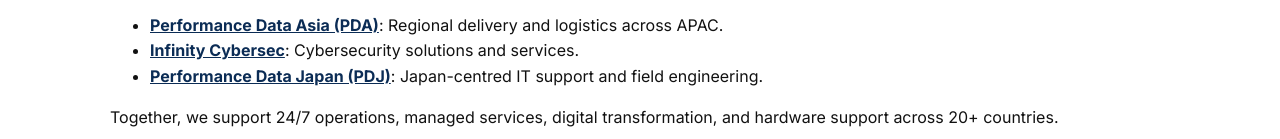
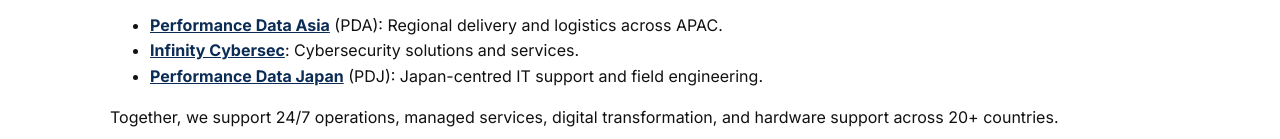
Before and after one commit to adventedgetechnologiesasia/ATA, a plain HTML site: page index.html in a window 1280 px wide. Shown: the part 581-720 px from the top of the page. Drawn offline with Linux system fonts and the light colour scheme.

Commit message:
Update index.html - Formatting

```diff
--- a/index.html
+++ b/index.html
@@ -58,9 +58,9 @@
   <p><strong>AdventEdge Technologies Asia (ATA)</strong> is the parent company of the AdventEdge Group. We deliver reliable IT services across Asia–Pacific with our <strong>member companies</strong>:</p>
 
   <ul>
-    <li><strong><a href="https://www.performancedata-asia.com/" target="_blank" rel="noopener">Performance Data Asia (PDA)</a></strong>: Regional delivery and logistics across APAC.</li>
+    <li><strong><a href="https://www.performancedata-asia.com/" target="_blank" rel="noopener">Performance Data Asia</a></strong> (PDA): Regional delivery and logistics across APAC.</li>
     <li><strong><a href="https://www.icyber.com.sg/" target="_blank" rel="noopener">Infinity Cybersec</a></strong>: Cybersecurity solutions and services.</li>
-    <li><strong><a href="https://www.performancedata.co.jp/" target="_blank" rel="noopener">Performance Data Japan (PDJ)</a></strong>: Japan-centred IT support and field engineering.</li>
+    <li><strong><a href="https://www.performancedata.co.jp/" target="_blank" rel="noopener">Performance Data Japan</a></strong> (PDJ): Japan-centred IT support and field engineering.</li>
   </ul>
 
   <p>Together, we support 24/7 operations, managed services, digital transformation, and hardware support across 20+ countries.</p>
```
